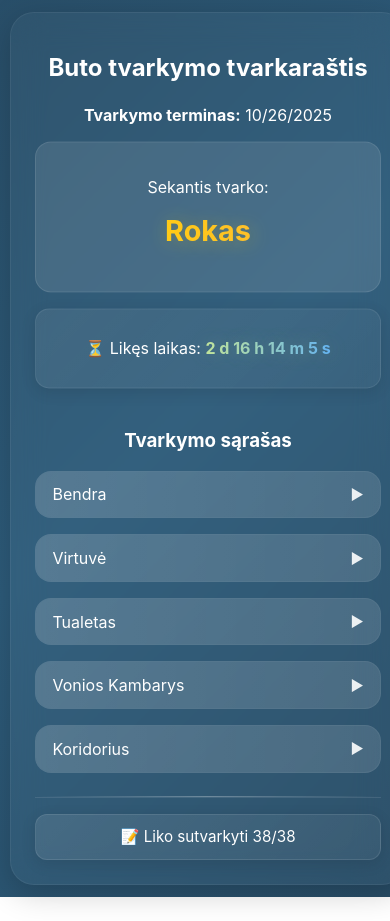
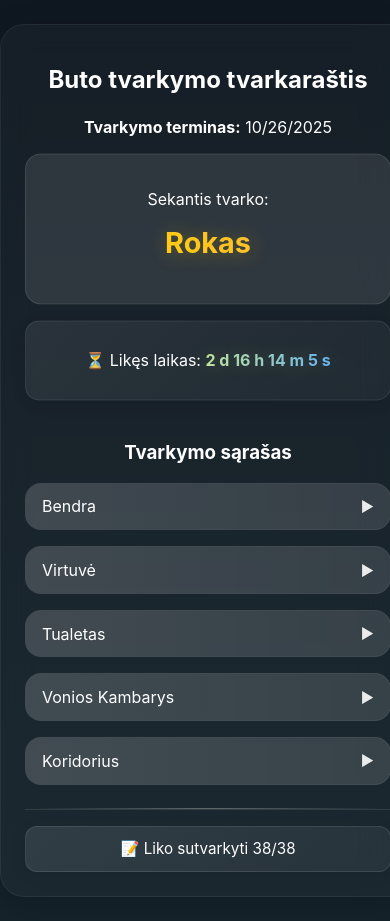
Before and after one commit to xdoviss/buto-tvarkymo-tvarkarastis, a React (Create React App) app: page / in a window 390 px wide. Shown: the top 921 px of the page. Before the commit the page ends 897 px from the top, so only its background shows below. Built offline with nearby package versions, Linux system fonts and the light colour scheme.

Commit message:
mobile overrides

```diff
--- a/src/App.css
+++ b/src/App.css
@@ -265,7 +265,6 @@ input[type="checkbox"]:hover {
   box-shadow: 0 6px 20px rgba(0,0,0,0.15);
 }
 
-/* Mobile Responsiveness */
 @media screen and (max-width: 480px) {
   .container {
     padding: 1.5rem;
@@ -329,7 +328,6 @@ input[type="checkbox"]:hover {
   }
 }
 
-/* Quick overrides to prevent horizontal shift and ensure container centered on mobile */
 body {
   overflow-x: hidden;
 }
@@ -340,7 +338,12 @@ body {
 }
 
 @media screen and (max-width: 480px) {
-  /* Final override to force simplified mobile layout */
+  body {
+    display: block !important;
+    padding: 12px 0 !important;
+    animation: none !important;
+    background: linear-gradient(180deg, #0f1720, #15232b) !important;
+  }
   .container {
     width: calc(100% - 24px) !important;
     margin: 12px auto !important;
```
